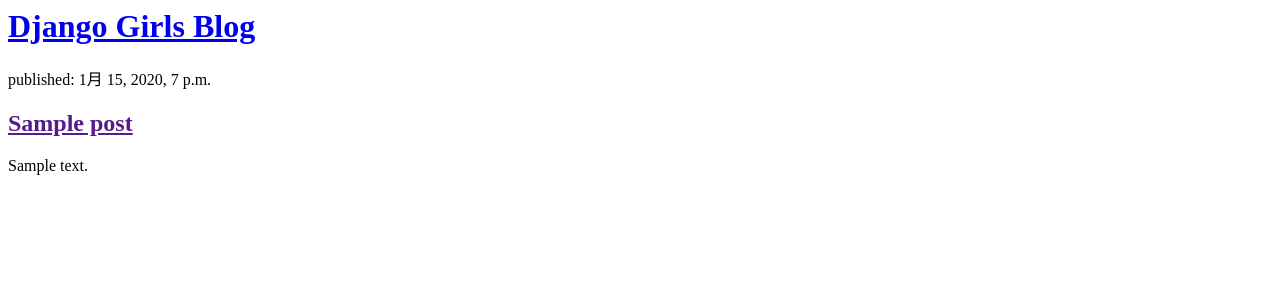
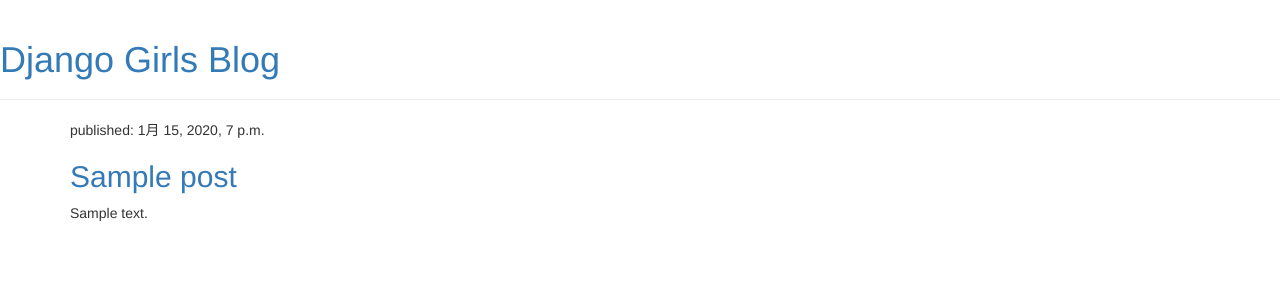
Before and after one commit to syuno04/my-first-blog, a Django app: page / in a window 1280 px wide. Shown: the top 300 px of the page. Run offline with Django 3.2, Linux system fonts and the light colour scheme; tables that the repository leaves empty hold one stand-in row (values such as "Sample post"); some libraries are stand-ins or nearby versions.

Commit message:
Added view and template for detailed blog post as well as CSS for the site

```diff
--- /dev/null
+++ b/blog/static/css/blog.css
@@ -0,0 +1,4 @@
+h1{
+    color: orange;
+
+}
--- /dev/null
+++ b/blog/templates/blog/base.html
@@ -0,0 +1,23 @@
+{% load static %}
+<html>
+    <head>
+        <title>Django Girls blog</title>
+        <link rel="stylesheet" href="//maxcdn.bootstrapcdn.com/bootstrap/3.2.0/css/bootstrap.min.css">
+        <link rel="stylesheet" href="//maxcdn.bootstrapcdn.com/bootstrap/3.2.0/css/bootstrap-theme.min.css">
+        <link href='//fonts.googleapis.com/css?family=Lobster&subset=latin,latin-ext' rel='stylesheet' type='text/css'>
+        <link rel="stylesheet" href="{% static 'css/blog.css' %}">
+    </head>
+    <body>
+        <div class="page-header">
+            <h1><a href="/">Django Girls Blog</a></h1>
+        </div>
+        <div class="content container">
+            <div class="row">
+                <div class="col-md-8">
+                {% block content %}
+                {% endblock %}
+                </div>
+            </div>
+        </div>
+    </body>
+</html>
--- a/blog/templates/blog/post_list.html
+++ b/blog/templates/blog/post_list.html
@@ -1,18 +1,13 @@
-<html>
-    <head>
-        <title>Django Girls blog</title>
-    </head>
-    <body>
-        <div>
-            <h1><a href="/">Django Girls Blog</a></h1>
-        </div>
+{% extends 'blog/base.html' %}
 
+{% block content %}
      {% for post in posts %}
-        <div>
+        <div class="post">
+            <div class="post">
             <p>published: {{ post.published_date }}</p>
-            <h2><a href="">{{ post.title }}</a></h2>
+            </div>
+            <h2><a href="{% url 'post_detail' pk=post.pk %}">{{ post.title }}</a></h2>
             <p>{{ post.text|linebreaksbr }}</p>
         </div>
     {% endfor %}
-    </body>
-</html>
+{% endblock %}
--- a/blog/urls.py
+++ b/blog/urls.py
@@ -3,4 +3,5 @@
 
 urlpatterns = [
     path('', views.post_list, name='post_list'),
+    path('post/<int:pk>/', views.post_detail, name='post_detail'),
 ]
--- a/blog/views.py
+++ b/blog/views.py
@@ -1,4 +1,4 @@
-from django.shortcuts import render
+from django.shortcuts import render, get_object_or_404
 from django.utils import timezone
 from .models import Post
 
@@ -6,3 +6,7 @@
 def post_list(request):
     posts = Post.objects.order_by('published_date')
     return render(request, 'blog/post_list.html', {'posts':posts})
+
+def post_detail(request, pk):
+    post = get_object_or_404(Post, pk=pk)
+    return render(request, 'blog/post_detail.html', {'post':post})
```
Also changed, not shown: blog/templates/blog/post_detail.html (added, +13 -0 lines).
